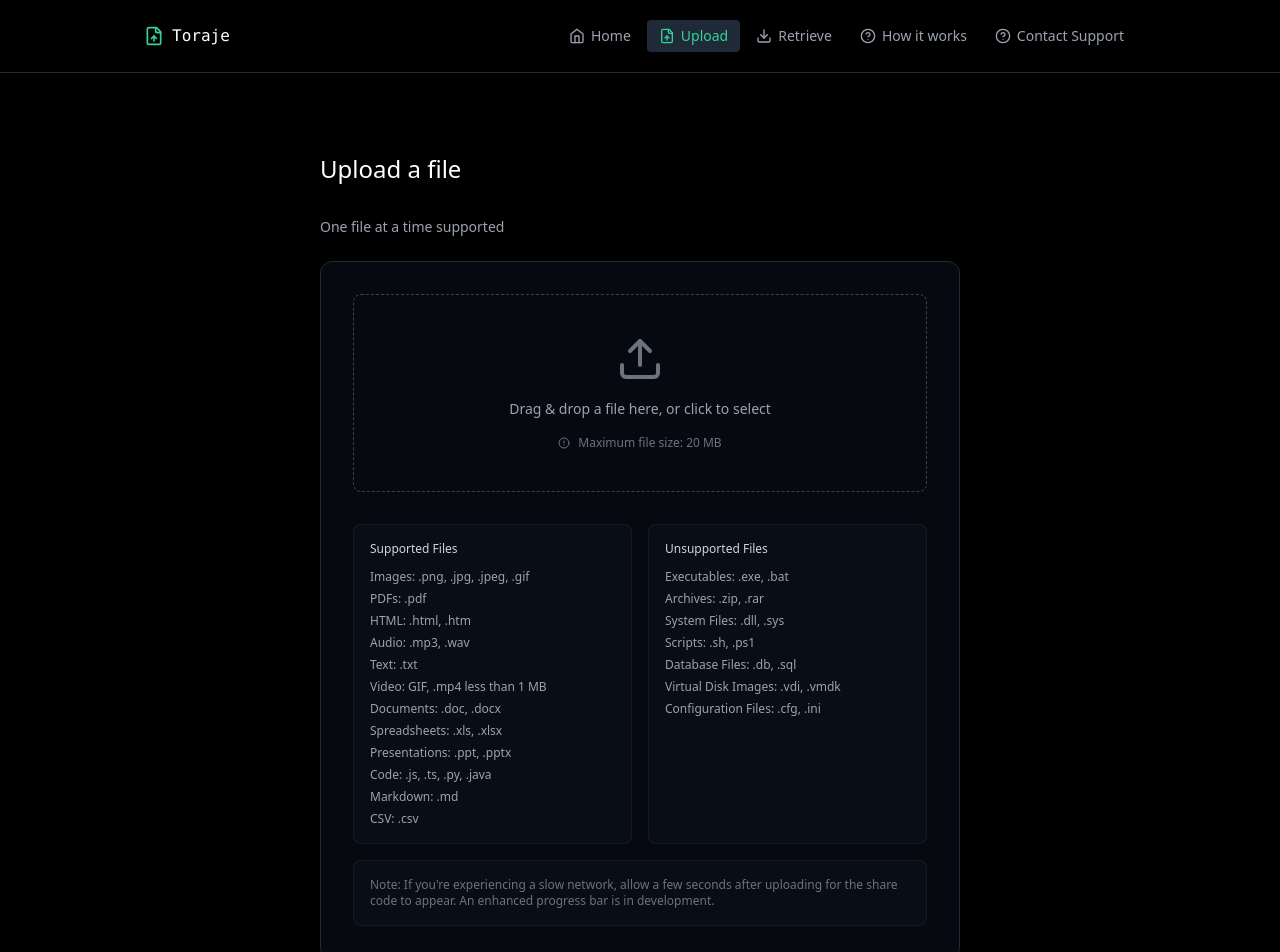
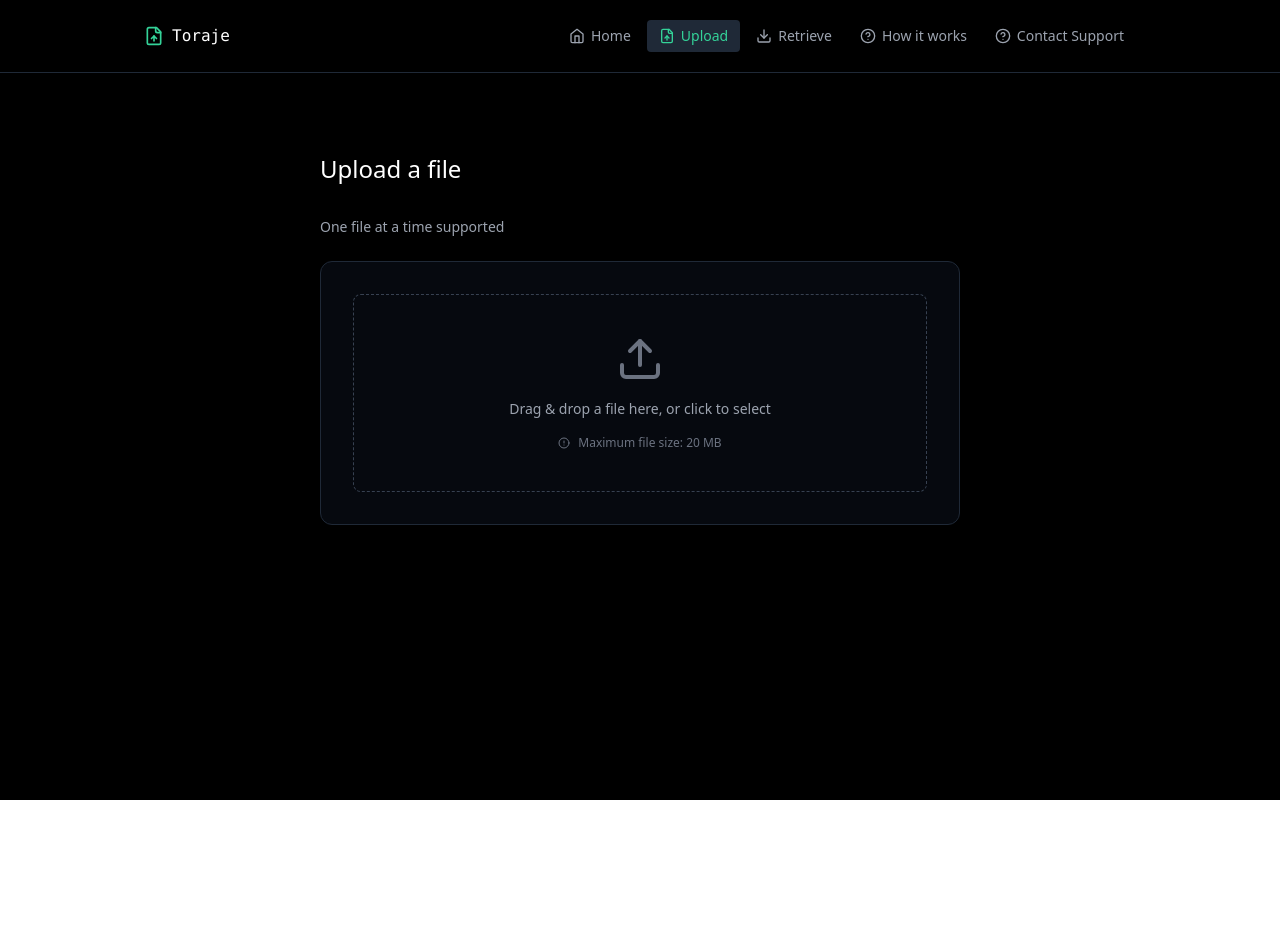
Before and after one commit to moroii69/toraje, a React (Vite) app: page /upload in a window 1280 px wide. Shown: the top 952 px of the page. After the commit the page ends 800 px from the top, so only its background shows below. Built offline with nearby package versions, Linux system fonts and the light colour scheme; no server answers.

Commit message:
update upload page ui

```diff
--- a/package.json
+++ b/package.json
@@ -12,6 +12,7 @@
   "dependencies": {
     "@radix-ui/react-progress": "^1.1.1",
     "@vercel/analytics": "^1.5.0",
+    "caniuse-lite": "^1.0.30001746",
     "class-variance-authority": "^0.7.1",
     "clsx": "^2.1.1",
     "crypto-js": "^4.2.0",
--- a/src/pages/Upload.tsx
+++ b/src/pages/Upload.tsx
@@ -1,19 +1,32 @@
-import React, { useState, useEffect } from 'react';
-import { useDropzone, FileRejection } from 'react-dropzone';
-import { ref, set } from 'firebase/database';
-import { db } from '../firebase';
-import { FileData } from '../types';
-import { generateCode, formatFileSize, formatDate, getFileIcon } from '../utils';
+import React, { useState, useEffect } from "react";
+import { useDropzone, FileRejection } from "react-dropzone";
+import { ref, set } from "firebase/database";
+import { db } from "../firebase";
+import { FileData } from "../types";
+import {
+	generateCode,
+	formatFileSize,
+	formatDate,
+	getFileIcon,
+} from "../utils";
 import { Progress } from "../components/ui/progress";
-import toast from 'react-hot-toast';
-import { Upload as UploadIcon, Copy, CheckCircle, Clock, AlertCircle } from 'lucide-react';
-import CryptoJS from 'crypto-js';
+import toast from "react-hot-toast";
+import {
+	Upload as UploadIcon,
+	Copy,
+	CheckCircle,
+	Clock,
+	AlertCircle,
+} from "lucide-react";
+import CryptoJS from "crypto-js";
 
 // Access the master key from environment variables
 const MASTER_KEY = import.meta.env.VITE_MASTER_KEY;
 
 if (!MASTER_KEY) {
-  throw new Error('VITE_MASTER_KEY is not defined in the environment variables.');
+	throw new Error(
+		"VITE_MASTER_KEY is not defined in the environment variables."
+	);
 }
 
 const MAX_FILE_SIZE = 20 * 1024 * 1024; // 20MB in bytes
@@ -29,7 +42,10 @@ const Upload = () => {
 	useEffect(() => {
 		if (uploadedFile) {
 			const interval = setInterval(() => {
-        const remaining = Math.max(0, uploadedFile.expiresAt - Date.now());
+				const remaining = Math.max(
+					0,
+					uploadedFile.expiresAt - Date.now()
+				);
 				setTimeLeft(remaining);
 
 				if (remaining === 0) {
@@ -56,16 +72,17 @@ const Upload = () => {
 
 			// Set initial progress to indicate file processing has begun
 			setProgress(10);
-      await new Promise(resolve => setTimeout(resolve, 300));
+			await new Promise((resolve) => setTimeout(resolve, 300));
 
-      if (file.type.startsWith('image/')) {
+			if (file.type.startsWith("image/")) {
 				const previewReader = new FileReader();
-        previewReader.onload = (e) => setPreviewUrl(e.target?.result as string);
+				previewReader.onload = (e) =>
+					setPreviewUrl(e.target?.result as string);
 				previewReader.readAsDataURL(file);
 
 				// Update progress after preview generation
 				setProgress(20);
-        await new Promise(resolve => setTimeout(resolve, 200));
+				await new Promise((resolve) => setTimeout(resolve, 200));
 			} else {
 				setPreviewUrl(null);
 			}
@@ -84,21 +101,27 @@ const Upload = () => {
 				try {
 					// File read complete - update progress
 					setProgress(60);
-          await new Promise(resolve => setTimeout(resolve, 300));
+					await new Promise((resolve) => setTimeout(resolve, 300));
 
 					const base64Data = e.target?.result as string;
 					const expiresAt = Date.now() + 69 * 60 * 1000;
 
 					// Encryption started - update progress
 					setProgress(70);
-          await new Promise(resolve => setTimeout(resolve, 300));
+					await new Promise((resolve) => setTimeout(resolve, 300));
 
-          const encryptedData = CryptoJS.AES.encrypt(base64Data, encryptionKey).toString();
-          const encryptedKey = CryptoJS.AES.encrypt(encryptionKey, MASTER_KEY).toString();
+					const encryptedData = CryptoJS.AES.encrypt(
+						base64Data,
+						encryptionKey
+					).toString();
+					const encryptedKey = CryptoJS.AES.encrypt(
+						encryptionKey,
+						MASTER_KEY
+					).toString();
 
 					// Encryption complete - update progress
 					setProgress(80);
-          await new Promise(resolve => setTimeout(resolve, 200));
+					await new Promise((resolve) => setTimeout(resolve, 200));
 
 					const fileData: FileData = {
 						id: code,
@@ -109,19 +132,27 @@ const Upload = () => {
 						uploadedAt: Date.now(),
 						expiresAt,
 						data: encryptedData,
-            encryptedKey
+						encryptedKey,
 					};
 
 					// Firebase upload started - update progress
 					setProgress(90);
-          await new Promise(resolve => setTimeout(resolve, 400));
+					await new Promise((resolve) => setTimeout(resolve, 400));
 
 					await set(ref(db, `files/${code}`), fileData);
 
 					// Upload complete
 					setProgress(100);
+					await new Promise((resolve) => setTimeout(resolve, 300));
+
+					// Now set the uploaded file and clear loading state
 					setUploadedFile(fileData);
-          toast.success(`File uploaded successfully! Share the code ${code} with the recipient.`);
+					setIsUploading(false);
+					setProgress(0);
+
+					toast.success(
+						`File uploaded successfully! Share the code ${code} with the recipient.`
+					);
 
 					// Set expiration timer
 					setTimeout(async () => {
@@ -132,44 +163,48 @@ const Upload = () => {
 								setPreviewUrl(null);
 							}
 						} catch (error) {
-              console.error('Error deleting expired file:', error);
+							console.error(
+								"Error deleting expired file:",
+								error
+							);
 						}
 					}, 69 * 60 * 1000);
 				} catch (error) {
-          console.error('Error saving to Firebase:', error);
-          toast.error('Failed to save file');
+					console.error("Error saving to Firebase:", error);
+					toast.error("Failed to save file");
+					setIsUploading(false);
+					setProgress(0);
 				}
 			};
 
 			reader.onerror = () => {
-        console.error('Error reading file');
-        toast.error('Failed to read file');
+				console.error("Error reading file");
+				toast.error("Failed to read file");
+				setIsUploading(false);
+				setProgress(0);
 			};
 
 			reader.readAsDataURL(file);
 		} catch (error) {
-      console.error('Error uploading file:', error);
-      toast.error('Failed to upload file');
-    } finally {
-      // Only reset after a delay if the upload is completed
-      if (progress === 100) {
-        setTimeout(() => {
+			console.error("Error uploading file:", error);
+			toast.error("Failed to upload file");
 			setIsUploading(false);
 			setProgress(0);
-        }, 500);
-      } else {
-        setIsUploading(false);
-        setProgress(0);
-      }
 		}
 	};
 
 	const onDropRejected = (rejectedFiles: FileRejection[]) => {
 		const file = rejectedFiles[0];
 		if (file?.size > MAX_FILE_SIZE) {
-      toast.error(`File is too large. Maximum size is ${formatFileSize(MAX_FILE_SIZE)}`);
+			toast.error(
+				`File is too large. Maximum size is ${formatFileSize(
+					MAX_FILE_SIZE
+				)}`
+			);
 		} else {
-      toast.error('File was rejected. Please try again with a supported file.');
+			toast.error(
+				"File was rejected. Please try again with a supported file."
+			);
 		}
 	};
 
@@ -177,50 +212,61 @@ const Upload = () => {
 		onDrop,
 		onDropRejected,
 		maxFiles: 1,
-    maxSize: MAX_FILE_SIZE
+		maxSize: MAX_FILE_SIZE,
 	});
 
 	const copyToClipboard = async (text: string): Promise<void> => {
 		try {
 			await navigator.clipboard.writeText(text);
 			setIsCopied(true);
-      toast.success('Code successfully copied to clipboard.');
+			toast.success("Code successfully copied to clipboard.");
 
 			setTimeout(() => setIsCopied(false), 2000);
 		} catch (error) {
-      console.error('Error copying to clipboard:', error);
-      toast.error('Failed to copy code. Please try again.');
+			console.error("Error copying to clipboard:", error);
+			toast.error("Failed to copy code. Please try again.");
 		}
 	};
 
 	const formatTimeLeft = (ms: number) => {
 		const minutes = Math.floor(ms / 60000);
 		const seconds = Math.floor((ms % 60000) / 1000);
-    return `${minutes}:${seconds.toString().padStart(2, '0')}`;
+		return `${minutes}:${seconds.toString().padStart(2, "0")}`;
 	};
 
 	return (
 		<div className="max-w-2xl mx-auto px-4 py-12">
-      <h1 className="text-2xl font-medium mb-8 text-white">Upload a file</h1>
-      <p className="text-gray-400 text-sm mb-6">One file at a time supported</p>
+			<h1 className="text-2xl font-medium mb-8 text-white">
+				Upload a file
+			</h1>
+			<p className="text-gray-400 text-sm mb-6">
+				One file at a time supported
+			</p>
 
 			<div className="bg-gray-900/40 rounded-xl border border-gray-800 p-8 backdrop-blur-sm">
 				<div
 					{...getRootProps()}
 					className={`border border-dashed rounded-lg p-10 text-center cursor-pointer transition-all duration-300 relative ${
-            isDragActive ? 'border-emerald-400 bg-gray-800/50' : 'border-gray-700 hover:border-emerald-400 hover:bg-black/50'
-          }`}
-        >
+						isDragActive
+							? "border-emerald-400 bg-gray-800/50"
+							: "border-gray-700 hover:border-emerald-400 hover:bg-black/50"
+					}`}>
 					<input {...getInputProps()} />
 					<UploadIcon className="w-12 h-12 mx-auto mb-4 text-gray-500 transition-colors" />
 					{isDragActive ? (
-            <p className="text-emerald-400 text-sm">Drop the file here</p>
+						<p className="text-emerald-400 text-sm">
+							Drop the file here
+						</p>
 					) : (
-            <p className="text-gray-400 text-sm">Drag & drop a file here, or click to select</p>
+						<p className="text-gray-400 text-sm">
+							Drag & drop a file here, or click to select
+						</p>
 					)}
 					<div className="flex items-center justify-center gap-2 text-xs text-gray-500 mt-4">
 						<AlertCircle className="w-3 h-3" />
-            <span>Maximum file size: {formatFileSize(MAX_FILE_SIZE)}</span>
+						<span>
+							Maximum file size: {formatFileSize(MAX_FILE_SIZE)}
+						</span>
 					</div>
 				</div>
 
@@ -237,16 +283,19 @@ const Upload = () => {
 				{uploadedFile && (
 					<div className="mt-8 space-y-6">
 						<div className="bg-black/60 rounded-lg p-6 border border-gray-800">
-              <h3 className="text-sm font-medium text-emerald-400 mb-4">Your share code</h3>
+							<h3 className="text-sm font-medium text-emerald-400 mb-4">
+								Your share code
+							</h3>
 							<div className="flex items-center gap-3 bg-gray-900/70 rounded-lg p-4 border border-gray-800">
 								<span className="font-mono text-2xl font-medium text-white flex-1 text-center tracking-wider">
 									{uploadedFile.code}
 								</span>
 								<button
-                  onClick={() => copyToClipboard(uploadedFile.code)}
+									onClick={() =>
+										copyToClipboard(uploadedFile.code)
+									}
 									className="p-2 hover:bg-emerald-950/50 rounded-lg transition-colors"
-                  title="Copy to clipboard"
-                >
+									title="Copy to clipboard">
 									{isCopied ? (
 										<CheckCircle className="w-5 h-5 text-emerald-400" />
 									) : (
@@ -254,24 +303,42 @@ const Upload = () => {
 									)}
 								</button>
 							</div>
-              <p className="text-xs text-gray-400 mt-3">Share this 6-digit code with the recipient.</p>
+							<p className="text-xs text-gray-400 mt-3">
+								Share this 6-digit code with the recipient.
+							</p>
 						</div>
 
 						<div className="bg-black/60 rounded-lg p-6 border border-gray-800">
 							<div className="flex items-start gap-4">
 								<div className="p-3 bg-gray-900/70 rounded-lg">
-                  {getFileIcon(uploadedFile.fileType, 'w-7 h-7 text-emerald-400')}
+									{getFileIcon(
+										uploadedFile.fileType,
+										"w-7 h-7 text-emerald-400"
+									)}
 								</div>
 								<div className="flex-1 space-y-3">
-                  <h3 className="text-sm font-medium">File details</h3>
+									<h3 className="text-sm font-medium">
+										File details
+									</h3>
 									<div className="space-y-2 text-sm text-gray-400">
 										<p>Name: {uploadedFile.fileName}</p>
-                    <p>Size: {formatFileSize(uploadedFile.fileSize)}</p>
-                    <p>Uploaded: {formatDate(uploadedFile.uploadedAt)}</p>
+										<p>
+											Size:{" "}
+											{formatFileSize(
+												uploadedFile.fileSize
+											)}
+										</p>
+										<p>
+											Uploaded:{" "}
+											{formatDate(
+												uploadedFile.uploadedAt
+											)}
+										</p>
 										{timeLeft !== null && (
 											<p className="flex items-center gap-2 text-emerald-400">
 												<Clock className="w-4 h-4" />
-                        Expires in {formatTimeLeft(timeLeft)}
+												Expires in{" "}
+												{formatTimeLeft(timeLeft)}
 											</p>
 										)}
 									</div>
@@ -280,55 +347,21 @@ const Upload = () => {
 
 							{previewUrl && (
 								<div className="mt-6">
-                  <p className="text-xs font-medium text-gray-400 mb-2">Preview:</p>
+									<p className="text-xs font-medium text-gray-400 mb-2">
+										Preview:
+									</p>
 									<div className="rounded-lg border border-gray-800 overflow-hidden bg-black/30 p-1">
-                    <img src={previewUrl} alt="File preview" className="w-full h-48 object-contain rounded" />
+										<img
+											src={previewUrl}
+											alt="File preview"
+											className="w-full h-48 object-contain rounded"
+										/>
 									</div>
 								</div>
 							)}
 						</div>
 					</div>
 				)}
-
-        {/* File Types Section */}
-        <div className="mt-8 grid grid-cols-1 md:grid-cols-2 gap-4 text-xs">
-          <div className="bg-gray-900/30 rounded-lg p-4 border border-gray-800/50">
-            <p className="font-medium text-gray-300 mb-3">Supported Files</p>
-            <div className="space-y-1.5 text-gray-400">
-              <p>Images: .png, .jpg, .jpeg, .gif</p>
-              <p>PDFs: .pdf</p>
-              <p>HTML: .html, .htm</p>
-              <p>Audio: .mp3, .wav</p>
-              <p>Text: .txt</p>
-              <p>Video: GIF, .mp4 less than 1 MB</p>
-              <p>Documents: .doc, .docx</p>
-              <p>Spreadsheets: .xls, .xlsx</p>
-              <p>Presentations: .ppt, .pptx</p>
-              <p>Code: .js, .ts, .py, .java</p>
-              <p>Markdown: .md</p>
-              <p>CSV: .csv</p>
-            </div>
-          </div>
-          <div className="bg-gray-900/30 rounded-lg p-4 border border-gray-800/50">
-            <p className="font-medium text-gray-300 mb-3">Unsupported Files</p>
-            <div className="space-y-1.5 text-gray-400">
-              <p>Executables: .exe, .bat</p>
-              <p>Archives: .zip, .rar</p>
-              <p>System Files: .dll, .sys</p>
-              <p>Scripts: .sh, .ps1</p>
-              <p>Database Files: .db, .sql</p>
-              <p>Virtual Disk Images: .vdi, .vmdk</p>
-              <p>Configuration Files: .cfg, .ini</p>
-            </div>
-          </div>
-        </div>
-
-        {/* Network Note Section */}
-        <div className="mt-4 text-xs text-gray-500 bg-gray-900/30 rounded-lg p-4 border border-gray-800/50">
-          <p>
-            <span className="font-medium">Note:</span> If you're experiencing a slow network, allow a few seconds after uploading for the share code to appear. An enhanced progress bar is in development.
-          </p>
-        </div>
 			</div>
 		</div>
 	);
```
Also changed, not shown: 1 other file (tests, documents, lock files or other folders). Lines whose indentation alone changed are shown as unchanged.
